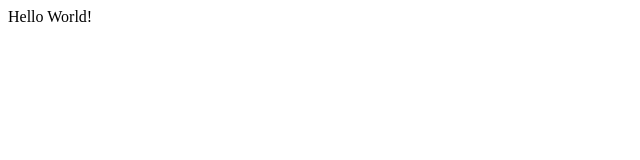
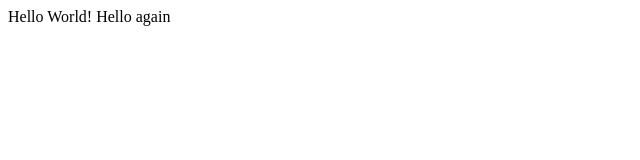
Before and after one commit to adnan9698/adnan9698_lecture0, a plain HTML site: page hello.html in a window 1280 px wide. Shown: the full height of the page, 0-640 px from the left. Drawn offline with Linux system fonts and the light colour scheme.

Commit message:
Update hello.html

```diff
--- a/hello.html
+++ b/hello.html
@@ -5,5 +5,6 @@
 	</head>
 	<body>
 		Hello World!
+		Hello again
 	</body>
 </html>
```
